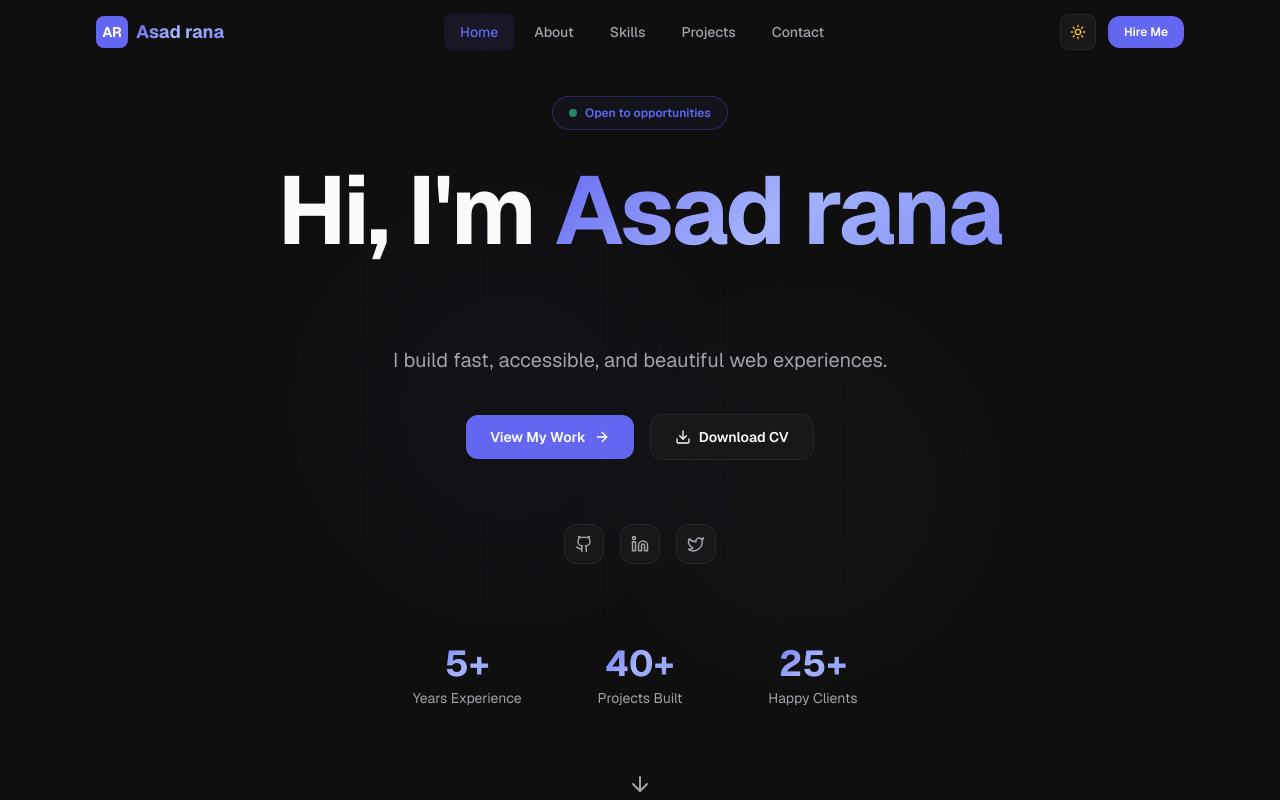
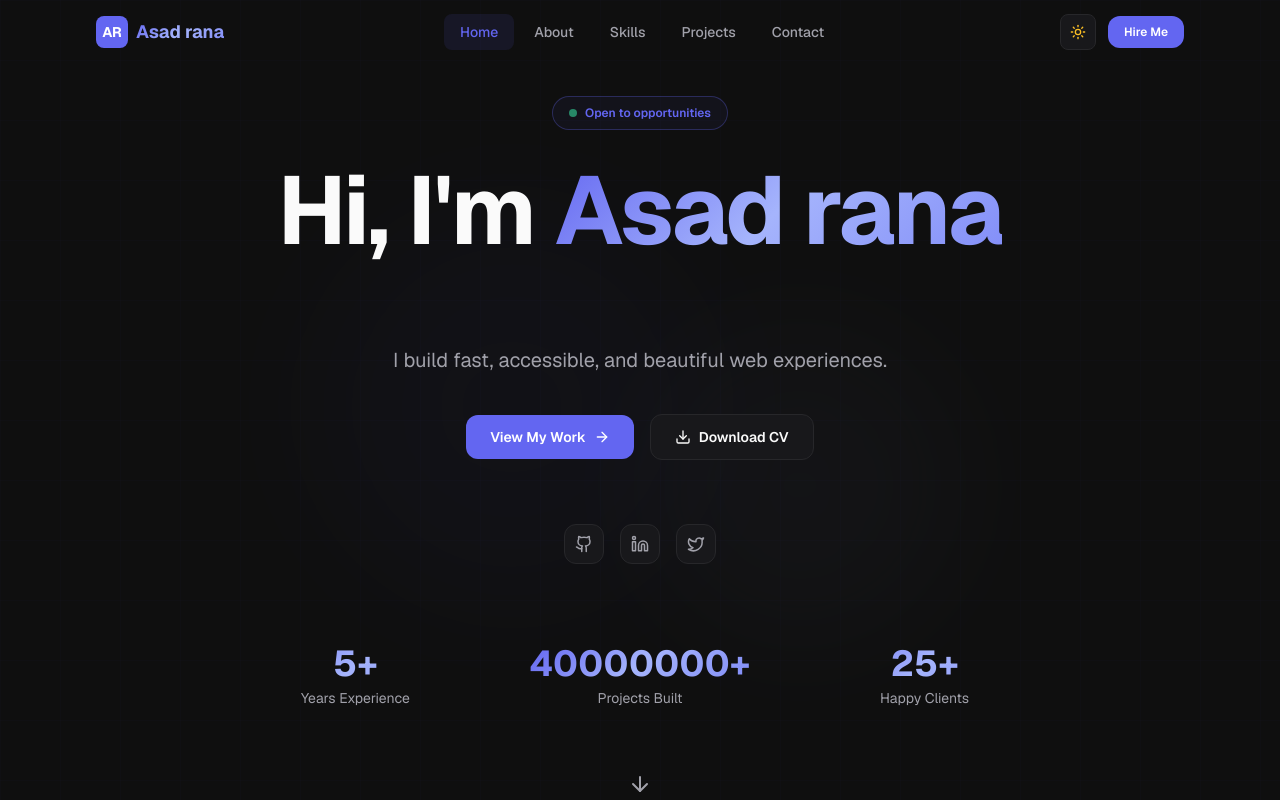
Before and after one commit to ranaasad01/atomic-build-a-modern-portfolio-website-with-da-798ce154, a Next.js app: page / in a window 1280 px wide. Shown: the top 800 px of the page. Built offline with nearby package versions, Linux system fonts and the light colour scheme.

Commit message:
chore: initial generation by Atomic Builder

```diff
--- a/components/sections/Hero.tsx
+++ b/components/sections/Hero.tsx
@@ -109,7 +109,7 @@ export function Hero() {
           <motion.div variants={fadeInUp} className="grid grid-cols-3 gap-8 sm:gap-16 mb-16">
             {[
               { value: personalInfo.yearsExperience + "+", label: "Years Experience" },
-              { value: personalInfo.projectsCompleted + "+", label: "Projects Built" },
+              { value: "40000000+", label: "Projects Built" },
               { value: personalInfo.happyClients + "+", label: "Happy Clients" },
             ].map(({ value, label }) => (
               <div key={label} className="text-center">
--- a/lib/data.ts
+++ b/lib/data.ts
@@ -158,6 +158,6 @@ export const personalInfo = {
   location: "San Francisco, CA",
   availability: "Open to opportunities",
   yearsExperience: 5,
-  projectsCompleted: 40,
+  projectsCompleted: 40000000,
   happyClients: 25,
 };
```
Also changed, not shown: app/page.tsx (line endings or trailing spaces).
